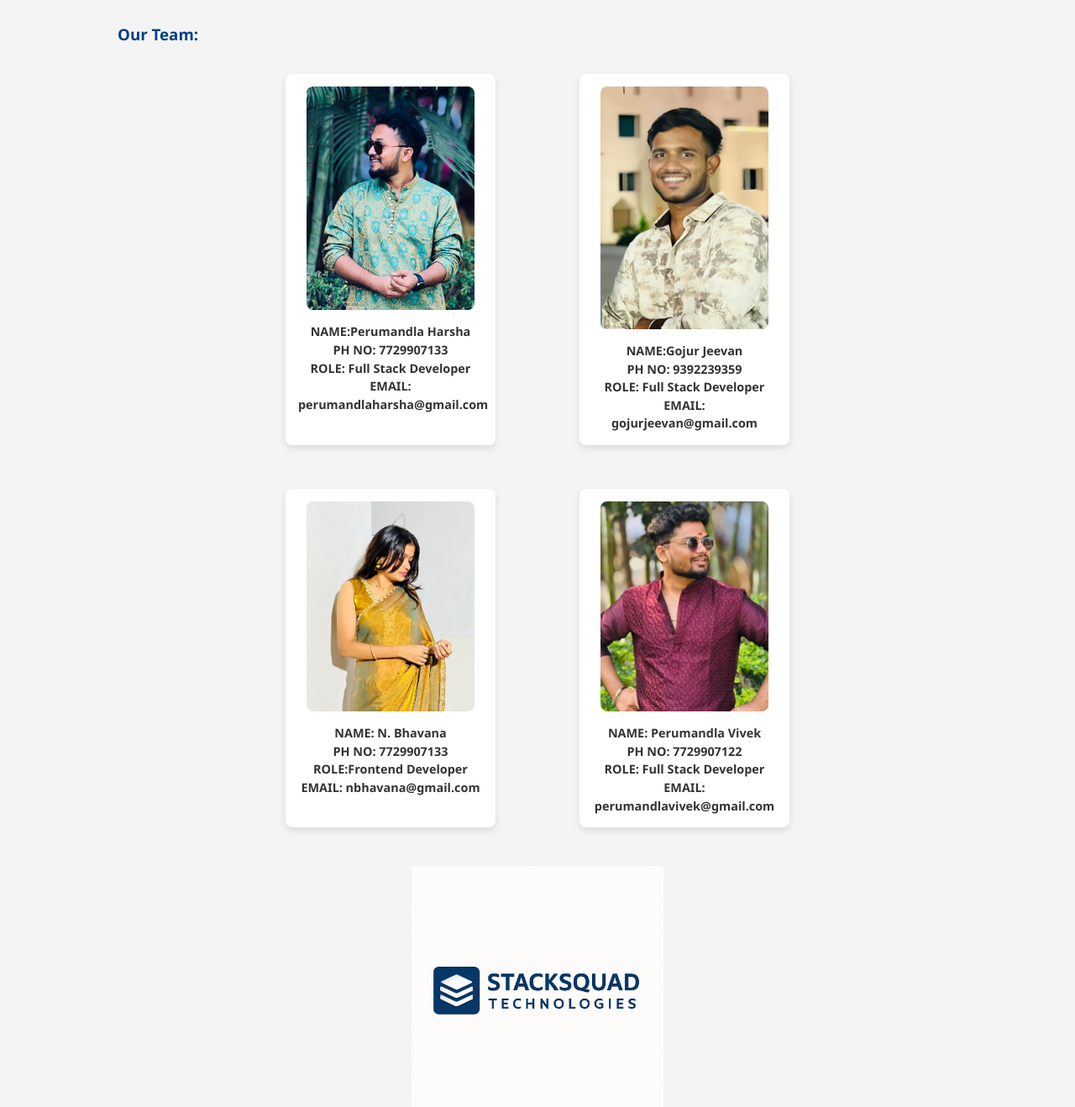
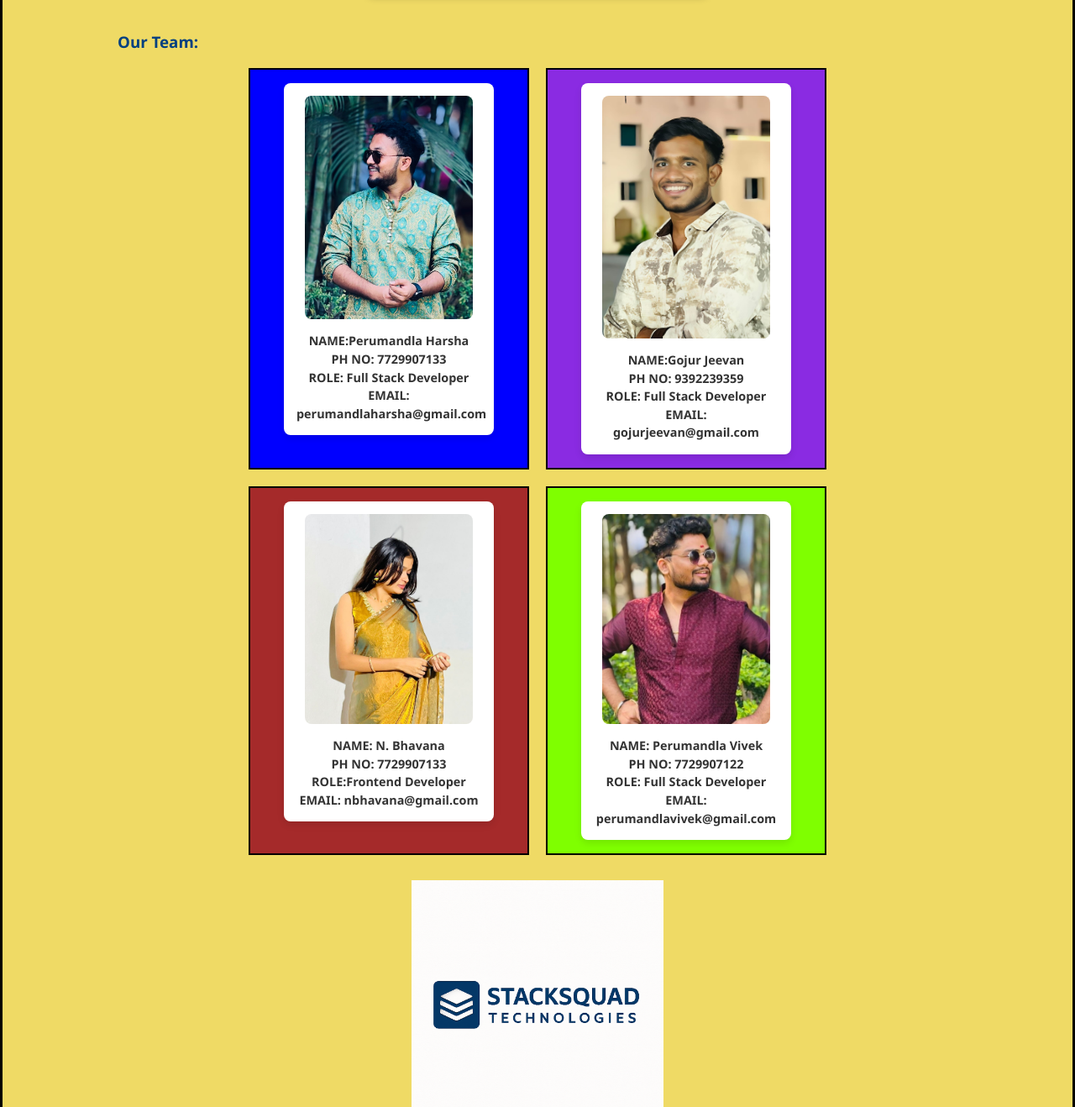
Before and after one commit to perumandlaharsha/practise, a plain HTML site: page company profile/profile.html in a window 1280 px wide. Shown: the part 412-1730 px from the top of the page at 84% size. Drawn offline with Linux system fonts and the light colour scheme.

Commit message:
used selectors for styling

```diff
--- a/company profile/profile.html
+++ b/company profile/profile.html
@@ -55,7 +55,7 @@
 
 
         figure {
-            background-color: white;
+            background-color:white;
             border-radius: 8px;
             padding: 15px;
             text-align: center;
@@ -169,6 +169,30 @@ footer a:hover {
         transform: translateY(0);
     }
 }
+#p1{
+    background-color:blue;
+    border: 2px solid black;
+}
+.p2{
+    background-color: blueviolet;
+    border: 2px solid black;
+
+}
+[class=head]{
+    background-color: brown;
+    border: 2px solid black;
+}
+data{
+    background-color: chartreuse;
+    border: 2px solid black;
+}
+body{
+    background-color: rgb(239, 218, 101);
+    border: 3px solid black;
+}
+video{
+    border: 3px solid black;
+}
 
     </style>
 </head>
@@ -187,6 +211,7 @@ footer a:hover {
 
         <h3>Our Team:</h3>
         <div class="team">
+            <div id="p1">
             <figure>
                 <img src="../assets/harsha.jpg" alt="Harsha">
                 <figcaption>
@@ -196,7 +221,8 @@ footer a:hover {
                     <b>EMAIL: perumandlaharsha@gmail.com </b>
                 </figcaption>
             </figure>
-
+            </div>
+<div class="p2">
             <figure>
                 <img src="../assets/Jeevan .jpg" alt="Jeevan">
                 <figcaption>
@@ -206,7 +232,8 @@ footer a:hover {
                     <b>EMAIL: gojurjeevan@gmail.com </b>
                 </figcaption>
             </figure>
-
+            </div>
+<div class="head">
             <figure>
                 <img src="../assets/bhavana.jpg" alt="Bhavana">
                 <figcaption>
@@ -216,7 +243,8 @@ footer a:hover {
                     <b>EMAIL: nbhavana@gmail.com </b>
                 </figcaption>
             </figure>
-
+            </div>
+<data value="p4">
             <figure>
                 <img src="../assets/vivek.jpg" alt="Vivek">
                 <figcaption>
@@ -226,6 +254,7 @@ footer a:hover {
                     <b>EMAIL: perumandlavivek@gmail.com </b>
                 </figcaption>
             </figure>
+            </data>
         </div>
 
         <img src="../assets/ChatGPT Image Jul 16, 2025, 02_45_46 PM.png" alt="Company Logo" class="logo">
```
Also changed, not shown: css task/index.html (added, +11 -0 lines).
